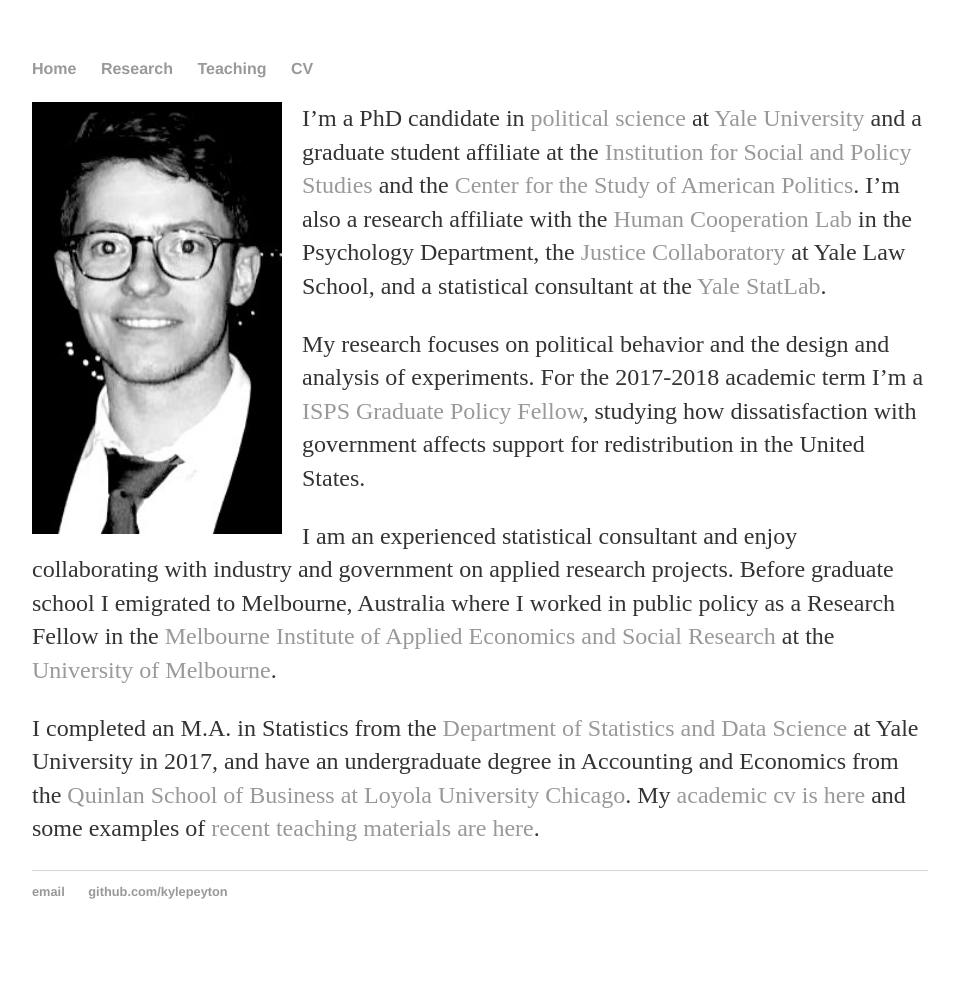
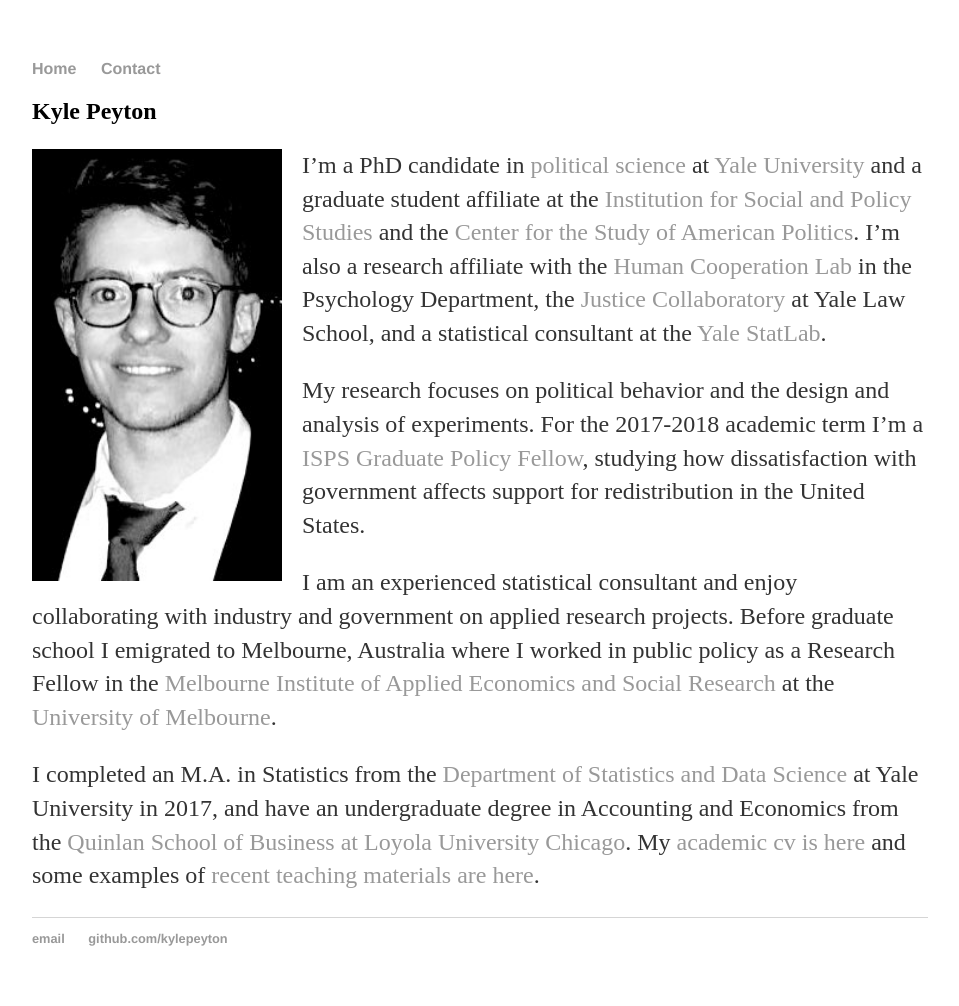
Before and after one commit to kylepeyton/kylepeyton.github.io, a Jekyll site: the page built from index.markdown, in a window 1280 px wide. Shown: the whole page, without its empty margins (160-1119 px from the left). Built offline with Jekyll 4.4.1, drawn with Linux system fonts in a browser that asks for light colours; before the commit the page ends 959 px from its top, so only the background shows below that; part of the change alters nothing that is shown.

```diff
--- a/index.markdown
+++ b/index.markdown
@@ -1,5 +1,5 @@
 ---
-layout: default
+layout: design-kp
 title: "Home"
 ---
 <img style="float: left; width: 250px; margin: 0 20px 10px 0" src="/assets/cropic.jpg" alt="pic" />
```
